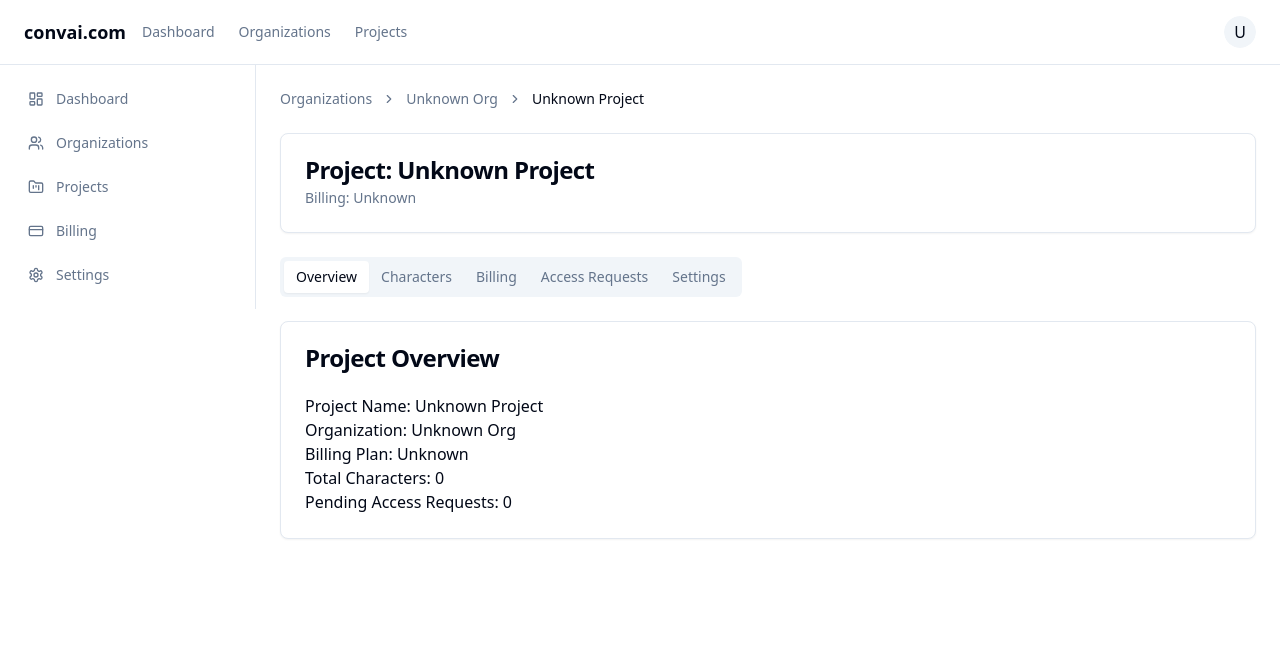
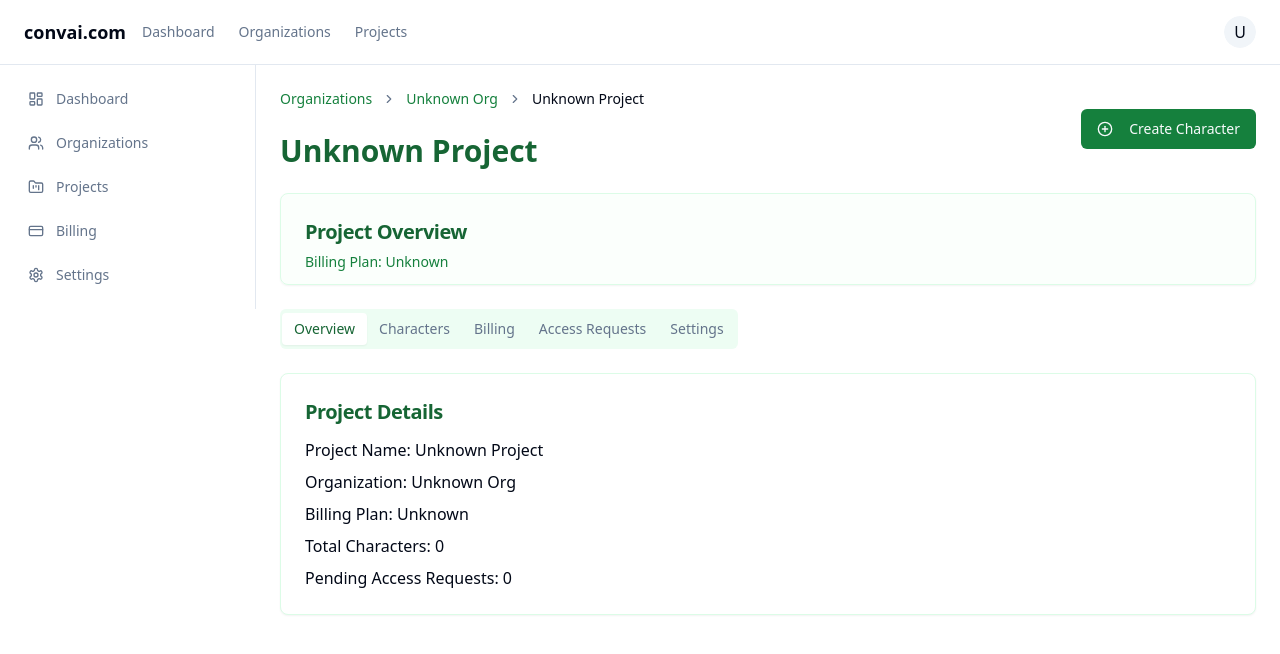
Before and after one commit to yash-sinha/convai-pg, a React (Vite) app: page /projects/1 in a window 1280 px wide. Shown: the top 654 px of the page. Built offline with nearby package versions, Linux system fonts and the light colour scheme.

Commit message:
Refactor: Improve UI consistency

```diff
--- a/src/components/character/CharacterCard.tsx
+++ b/src/components/character/CharacterCard.tsx
@@ -1,7 +1,7 @@
 
 import { Button } from "@/components/ui/button";
 import { Card, CardContent, CardFooter, CardHeader, CardTitle } from "@/components/ui/card";
-import { Edit, Trash2 } from "lucide-react";
+import { Edit, Trash2, Video } from "lucide-react";
 import { toast } from "sonner";
 
 interface CharacterCardProps {
@@ -18,21 +18,40 @@ const CharacterCard = ({ name, persona }: CharacterCardProps) => {
     toast.warning(`Deleting character: ${name}`);
   };
 
+  const handleStart = () => {
+    toast.success(`Starting conversation with ${name}`);
+  };
+
   return (
-    <Card>
+    <Card className="overflow-hidden border-green-100 hover:shadow-md transition-shadow">
+      <div className="bg-gradient-to-r from-green-700 to-green-600 h-3"></div>
       <CardHeader className="pb-2">
-        <CardTitle className="text-lg">Name: {name}</CardTitle>
+        <div className="flex items-center justify-between">
+          <CardTitle className="text-lg text-green-800">{name}</CardTitle>
+          <Button size="icon" variant="ghost" className="h-7 w-7 rounded-full bg-green-100 text-green-700 hover:text-green-900 hover:bg-green-200">
+            <Video className="h-4 w-4" />
+          </Button>
+        </div>
       </CardHeader>
       <CardContent className="pb-2">
-        <p className="text-sm">Persona: {persona}</p>
+        <p className="text-sm text-gray-600">Persona: {persona}</p>
+        <p className="mt-2 text-sm text-gray-500 line-clamp-2">
+          {persona === "Bold"
+            ? "A confident character who never backs down from a challenge."
+            : persona === "Wise"
+              ? "An experienced character with deep knowledge and patience."
+              : "A unique character with special traits and abilities."}
+        </p>
       </CardContent>
-      <CardFooter className="gap-2">
-        <Button variant="outline" size="sm" onClick={handleEdit}>
-          <Edit className="h-4 w-4 mr-1" /> Edit
-        </Button>
-        <Button variant="outline" size="sm" onClick={handleDelete}>
-          <Trash2 className="h-4 w-4 mr-1" /> Delete
-        </Button>
+      <CardFooter className="pt-2 flex justify-between border-t border-green-50">
+        <div className="flex gap-1">
+          <Button variant="ghost" size="sm" onClick={handleEdit} className="text-green-700 hover:text-green-900 hover:bg-green-50 px-2">
+            <Edit className="h-4 w-4 mr-1" /> Edit
+          </Button>
+          <Button variant="ghost" size="sm" onClick={handleDelete} className="text-red-600 hover:text-red-700 hover:bg-red-50 px-2">
+            <Trash2 className="h-4 w-4 mr-1" /> Delete
+          </Button>
+        </div>
       </CardFooter>
     </Card>
   );
--- a/src/components/project/ProjectBreadcrumb.tsx
+++ b/src/components/project/ProjectBreadcrumb.tsx
@@ -20,18 +20,18 @@ const ProjectBreadcrumb = ({ organizationName, projectName }: ProjectBreadcrumbP
       <BreadcrumbList>
         <BreadcrumbItem>
           <BreadcrumbLink asChild>
-            <Link to="/organizations">Organizations</Link>
+            <Link to="/organizations" className="text-green-700 hover:text-green-900">Organizations</Link>
           </BreadcrumbLink>
         </BreadcrumbItem>
         <BreadcrumbSeparator />
         <BreadcrumbItem>
           <BreadcrumbLink asChild>
-            <Link to="/organizations">{organizationName}</Link>
+            <Link to="/organizations" className="text-green-700 hover:text-green-900">{organizationName}</Link>
           </BreadcrumbLink>
         </BreadcrumbItem>
         <BreadcrumbSeparator />
         <BreadcrumbItem>
-          <BreadcrumbPage>{projectName}</BreadcrumbPage>
+          <BreadcrumbPage className="font-medium">{projectName}</BreadcrumbPage>
         </BreadcrumbItem>
       </BreadcrumbList>
     </Breadcrumb>
--- a/src/pages/ProjectManagement.tsx
+++ b/src/pages/ProjectManagement.tsx
@@ -5,6 +5,8 @@ import ProjectBreadcrumb from "@/components/project/ProjectBreadcrumb";
 import CharacterCard from "@/components/character/CharacterCard";
 import AccessRequest from "@/components/project/AccessRequest";
 import { Card, CardContent, CardDescription, CardHeader, CardTitle } from "@/components/ui/card";
+import { Button } from "@/components/ui/button";
+import { PlusCircle } from "lucide-react";
 
 // Mock data for the project - would normally come from an API
 const getProjectData = (projectId: string) => {
@@ -78,44 +80,55 @@ const ProjectManagement = () => {
 
   return (
     <div>
-      <ProjectBreadcrumb
-        organizationName={project.organizationName}
-        projectName={project.name}
-      />
+      <div className="flex items-center justify-between mb-6">
+        <div>
+          <ProjectBreadcrumb
+            organizationName={project.organizationName}
+            projectName={project.name}
+          />
+          <h1 className="text-3xl font-bold mt-2 text-green-800">{project.name}</h1>
+        </div>
+        <Button className="bg-green-700 hover:bg-green-800">
+          <PlusCircle className="mr-2 h-4 w-4" /> Create Character
+        </Button>
+      </div>
 
-      <Card className="mb-6">
-        <CardHeader>
-          <CardTitle>Project: {project.name}</CardTitle>
-          <CardDescription>Billing: {project.billingPlan}</CardDescription>
+      <Card className="mb-6 border-green-100 bg-green-50/30">
+        <CardHeader className="pb-3">
+          <CardTitle className="text-xl text-green-800">Project Overview</CardTitle>
+          <CardDescription className="text-green-700">Billing Plan: {project.billingPlan}</CardDescription>
         </CardHeader>
       </Card>
 
-      <Tabs defaultValue="overview">
-        <TabsList>
-          <TabsTrigger value="overview">Overview</TabsTrigger>
-          <TabsTrigger value="characters">Characters</TabsTrigger>
-          <TabsTrigger value="billing">Billing</TabsTrigger>
-          <TabsTrigger value="access">Access Requests</TabsTrigger>
-          <TabsTrigger value="settings">Settings</TabsTrigger>
+      <Tabs defaultValue="overview" className="mt-2">
+        <TabsList className="bg-green-100/50 p-0.5">
+          <TabsTrigger value="overview" className="data-[state=active]:bg-white data-[state=active]:text-green-800">Overview</TabsTrigger>
+          <TabsTrigger value="characters" className="data-[state=active]:bg-white data-[state=active]:text-green-800">Characters</TabsTrigger>
+          <TabsTrigger value="billing" className="data-[state=active]:bg-white data-[state=active]:text-green-800">Billing</TabsTrigger>
+          <TabsTrigger value="access" className="data-[state=active]:bg-white data-[state=active]:text-green-800">Access Requests</TabsTrigger>
+          <TabsTrigger value="settings" className="data-[state=active]:bg-white data-[state=active]:text-green-800">Settings</TabsTrigger>
         </TabsList>
 
         <TabsContent value="overview" className="mt-6">
-          <Card>
-            <CardHeader>
-              <CardTitle>Project Overview</CardTitle>
+          <Card className="border-green-100">
+            <CardHeader className="pb-3">
+              <CardTitle className="text-xl text-green-800">Project Details</CardTitle>
             </CardHeader>
             <CardContent>
-              <p>Project Name: {project.name}</p>
-              <p>Organization: {project.organizationName}</p>
-              <p>Billing Plan: {project.billingPlan}</p>
-              <p>Total Characters: {project.characters.length}</p>
-              <p>Pending Access Requests: {project.accessRequests.length}</p>
+              <div className="space-y-2">
+                <p><span className="font-medium">Project Name:</span> {project.name}</p>
+                <p><span className="font-medium">Organization:</span> {project.organizationName}</p>
+                <p><span className="font-medium">Billing Plan:</span> {project.billingPlan}</p>
+                <p><span className="font-medium">Total Characters:</span> {project.characters.length}</p>
+                <p><span className="font-medium">Pending Access Requests:</span> {project.accessRequests.length}</p>
+              </div>
             </CardContent>
           </Card>
         </TabsContent>
 
         <TabsContent value="characters" className="mt-6">
-          <div className="grid grid-cols-1 md:grid-cols-2 lg:grid-cols-3 gap-4">
+          <h2 className="text-xl font-semibold mb-4 text-green-800">Project Characters</h2>
+          <div className="grid grid-cols-1 md:grid-cols-2 lg:grid-cols-3 gap-5">
             {project.characters.map((character) => (
               <CharacterCard
                 key={character.name}
@@ -127,19 +140,22 @@ const ProjectManagement = () => {
         </TabsContent>
 
         <TabsContent value="billing" className="mt-6">
-          <Card>
-            <CardHeader>
-              <CardTitle>Billing Information</CardTitle>
+          <Card className="border-green-100">
+            <CardHeader className="pb-3">
+              <CardTitle className="text-xl text-green-800">Billing Information</CardTitle>
             </CardHeader>
             <CardContent>
-              <p>Current Plan: {project.billingPlan}</p>
-              <p>Billing Cycle: Monthly</p>
-              <p>Next Invoice: June 1, 2023</p>
+              <div className="space-y-2">
+                <p><span className="font-medium">Current Plan:</span> {project.billingPlan}</p>
+                <p><span className="font-medium">Billing Cycle:</span> Monthly</p>
+                <p><span className="font-medium">Next Invoice:</span> June 1, 2023</p>
+              </div>
             </CardContent>
           </Card>
         </TabsContent>
 
         <TabsContent value="access" className="mt-6">
+          <h2 className="text-xl font-semibold mb-4 text-green-800">Pending Access Requests</h2>
           <div className="space-y-4">
             {project.accessRequests.length > 0 ? (
               project.accessRequests.map((request, index) => (
@@ -150,21 +166,23 @@ const ProjectManagement = () => {
                 />
               ))
             ) : (
-              <p>No pending access requests.</p>
+              <p className="text-gray-600">No pending access requests.</p>
             )}
           </div>
         </TabsContent>
 
         <TabsContent value="settings" className="mt-6">
-          <Card>
-            <CardHeader>
-              <CardTitle>Project Settings</CardTitle>
+          <Card className="border-green-100">
+            <CardHeader className="pb-3">
+              <CardTitle className="text-xl text-green-800">Project Settings</CardTitle>
             </CardHeader>
             <CardContent>
-              <p>Project Name: {project.name}</p>
-              <p>Project ID: {projectId}</p>
-              <p>Created: January 15, 2023</p>
-              <p>Last Modified: May 20, 2023</p>
+              <div className="space-y-2">
+                <p><span className="font-medium">Project Name:</span> {project.name}</p>
+                <p><span className="font-medium">Project ID:</span> {projectId}</p>
+                <p><span className="font-medium">Created:</span> January 15, 2023</p>
+                <p><span className="font-medium">Last Modified:</span> May 20, 2023</p>
+              </div>
             </CardContent>
           </Card>
         </TabsContent>
```
